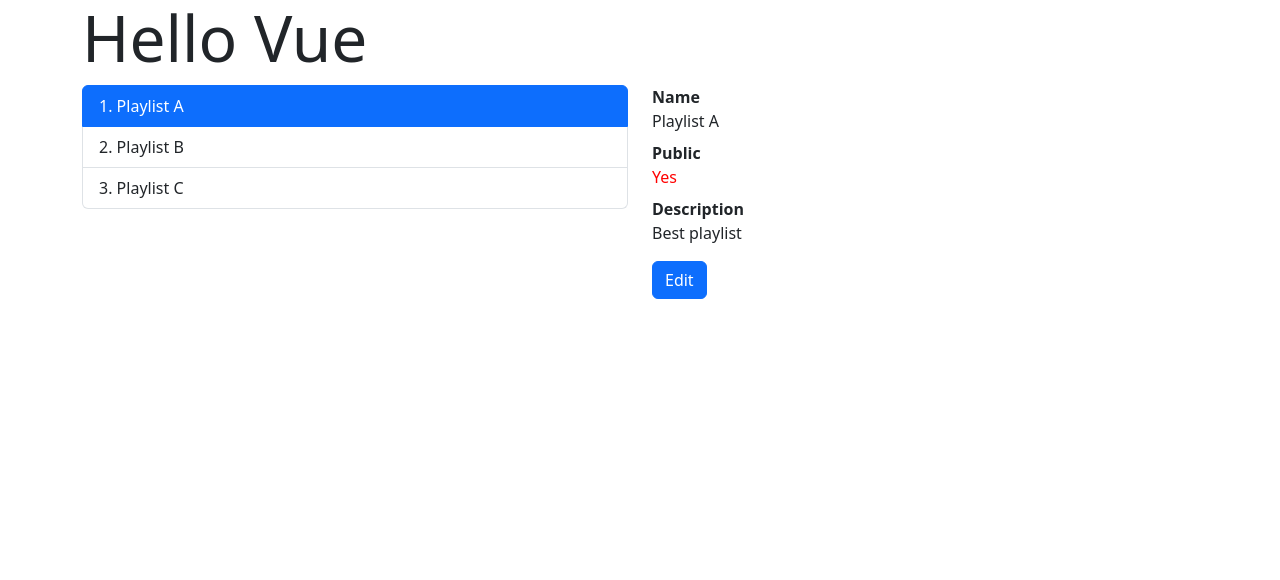
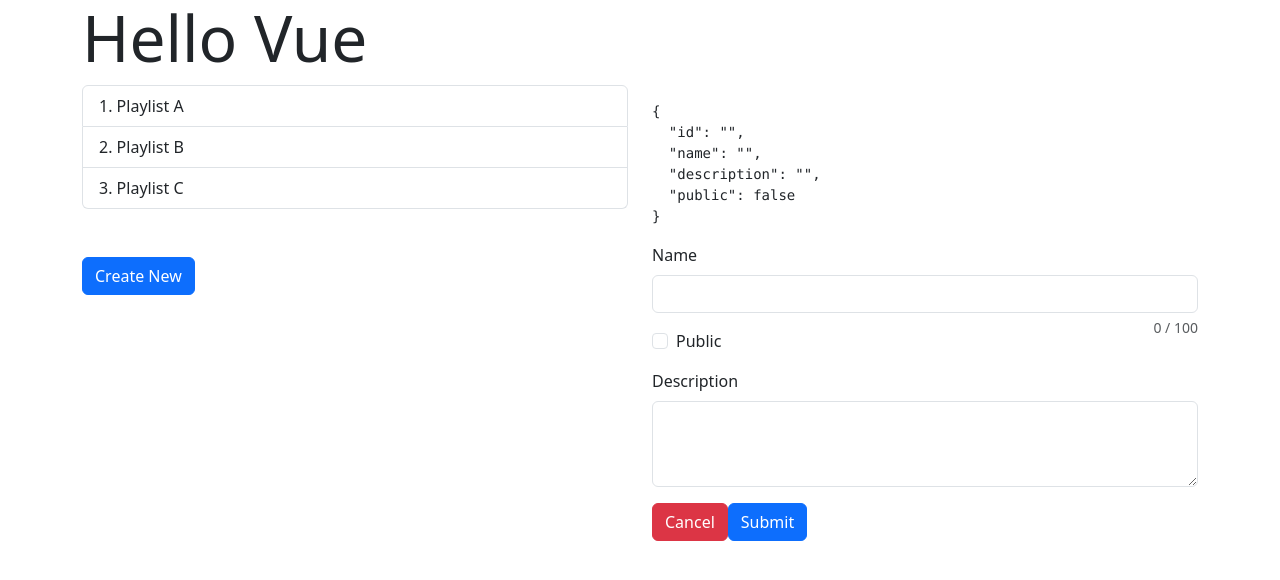
Before and after one commit to ev45ive/sages-vue-open-wrzesien, a Vue app: page / in a window 1280 px wide. Shown: the top 580 px of the page. Built offline with nearby package versions, Linux system fonts and the light colour scheme.

Commit message:
Handling undefined + Reusing Editor component

```diff
--- a/src/playlists/components/PlaylistDetails.vue
+++ b/src/playlists/components/PlaylistDetails.vue
@@ -1,6 +1,6 @@
 <template>
-  <div>
-    <dl v-bind:id="'playlist_' + playlist.id" :title="playlist.name">
+  <div v-if="playlist">
+    <dl :id="'playlist_' + playlist.id" :title="playlist.name">
       <dt>Name</dt>
       <dd>{{ playlist.name }}</dd>
 
@@ -17,13 +17,14 @@
       Edit
     </button>
   </div>
+  <p v-else class="alert alert-info">No playlist selected</p>
 </template>
 
 <script lang="ts" setup>
 import { Playlist } from "../../common/model/Playlist";
 
 defineProps<{
-  playlist: Playlist;
+  playlist?: Playlist;
 }>();
 
 defineEmits<{
--- a/src/playlists/components/PlaylistEditor.vue
+++ b/src/playlists/components/PlaylistEditor.vue
@@ -48,10 +48,19 @@ import { ref } from "vue";
 import { Playlist } from "../../common/model/Playlist";
 
 const { playlist } = defineProps<{
-  playlist: Playlist;
+  playlist?: Playlist;
 }>();
 
-const draft = ref({ ...playlist });
+const draft = ref<Playlist>(
+  playlist
+    ? { ...playlist }
+    : {
+        id: "",
+        name: "",
+        description: "",
+        public: false,
+      }
+);
 
 const $emit = defineEmits<{
   (e: "cancel"): void;
--- a/src/playlists/components/PlaylistList.vue
+++ b/src/playlists/components/PlaylistList.vue
@@ -21,7 +21,7 @@ import { Playlist } from "../../common/model/Playlist";
 
 defineProps<{
   playlists: Playlist[];
-  selectedId: Playlist["id"];
+  selectedId?: Playlist["id"];
 }>();
 
 const $emit = defineEmits<{
--- a/src/playlists/containers/PlaylistsView.vue
+++ b/src/playlists/containers/PlaylistsView.vue
@@ -4,9 +4,12 @@
       <div class="col">
         <PlaylistList
           :playlists="playlists"
-          :selected-id="selected.id"
+          :selected-id="selected?.id"
           @select="selectPlaylistById($event)"
         />
+        <button class="btn btn-primary mt-5" @click="mode = 'creator'">
+          Create New
+        </button>
       </div>
       <div class="col">
         <PlaylistDetails
@@ -21,6 +24,12 @@
           :playlist="selected"
           v-else-if="mode === 'editor'"
         />
+
+        <PlaylistEditor
+          @cancel="showDetails"
+          @save="createPlaylist($event)"
+          v-else-if="mode === 'creator'"
+        />
       </div>
     </div>
   </div>
@@ -34,29 +43,13 @@ import PlaylistList from "../components/PlaylistList.vue";
 import { mockPlaylists } from "../components/mockPlaylists";
 import { Playlist } from "../../common/model/Playlist";
 
-const mode = ref<"details" | "editor">("details");
+const mode = ref<"details" | "editor" | "creator">("creator");
 
-const playlists = ref<(Playlist )[]>(mockPlaylists);
-const selected = ref<Playlist>(mockPlaylists[0]);
+const playlists = ref<Playlist[]>(mockPlaylists);
+const selected = ref<Playlist | undefined>(/* mockPlaylists[0] */);
 
 const selectPlaylistById = (id: string) => {
-  // const selected = playlists.value.find((p) => p.id === id) as any
-  // const found = playlists.value.find((p) => p.id === id) as Playlist
-  // const found = playlists.value.find((p) => p.id === id) !
-  // const found = {} as Playlist;
-  const found: Playlist | undefined  = playlists.value.find(
-    (p) => p.id === id
-  );
-
-  // Type Narrowing:
-  if(found !== undefined){
-    selected.value = found;
-  }else if(found == undefined){
-    found
-  }else{
-     found satisfies never
-     throw new Error('invalid playlist')
-  }
+  selected.value = playlists.value.find((p) => p.id === id);
 };
 
 const showDetails = () => (mode.value = "details");
@@ -68,6 +61,12 @@ const savePlaylist = (draft: Playlist) => {
   selected.value = draft;
   mode.value = "details";
 };
+const createPlaylist = (draft: Playlist) => {
+  draft.id = crypto.randomUUID();
+  playlists.value.push(draft);
+  selected.value = draft;
+  mode.value = "details";
+};
 </script>
 
 <style scoped></style>
```
